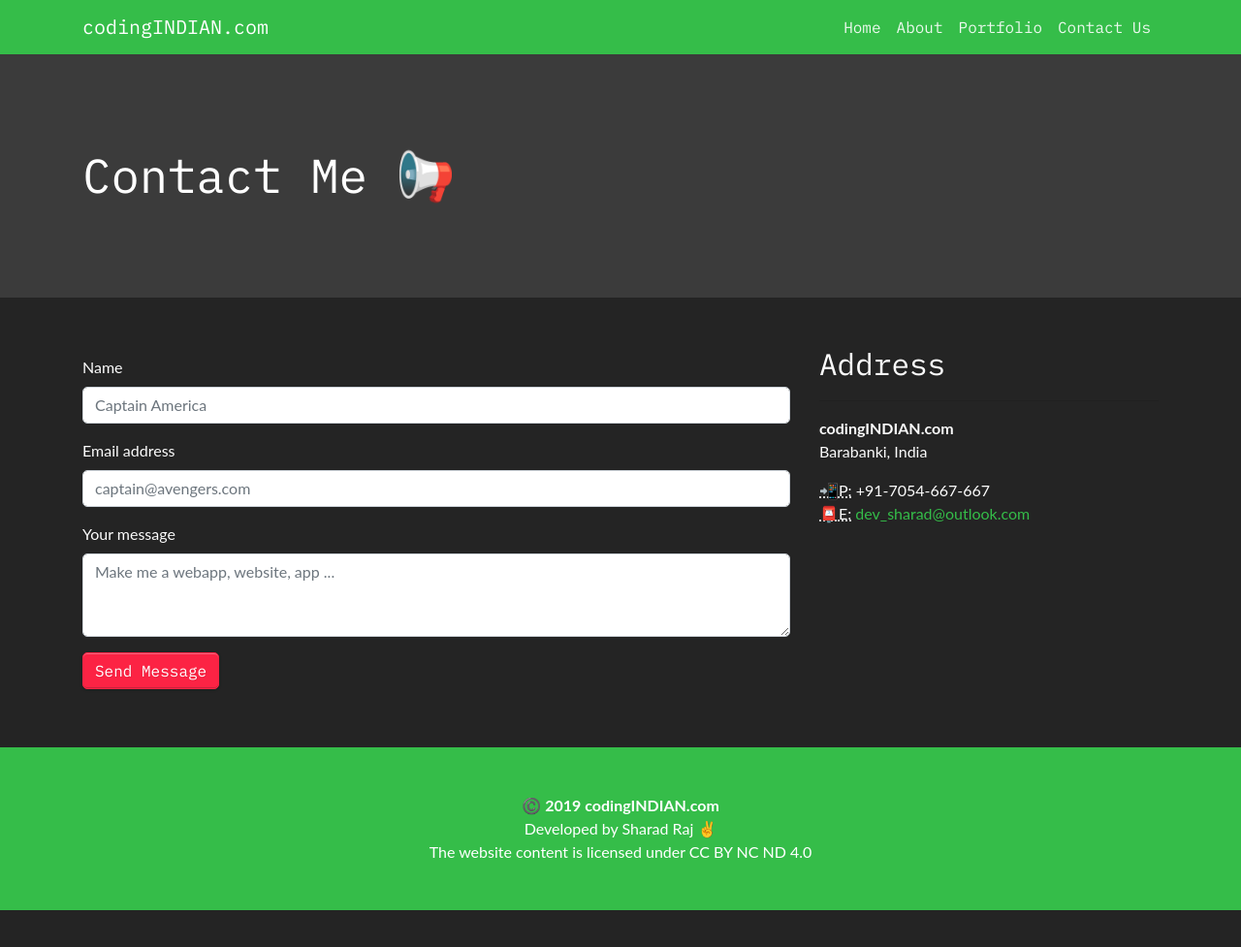
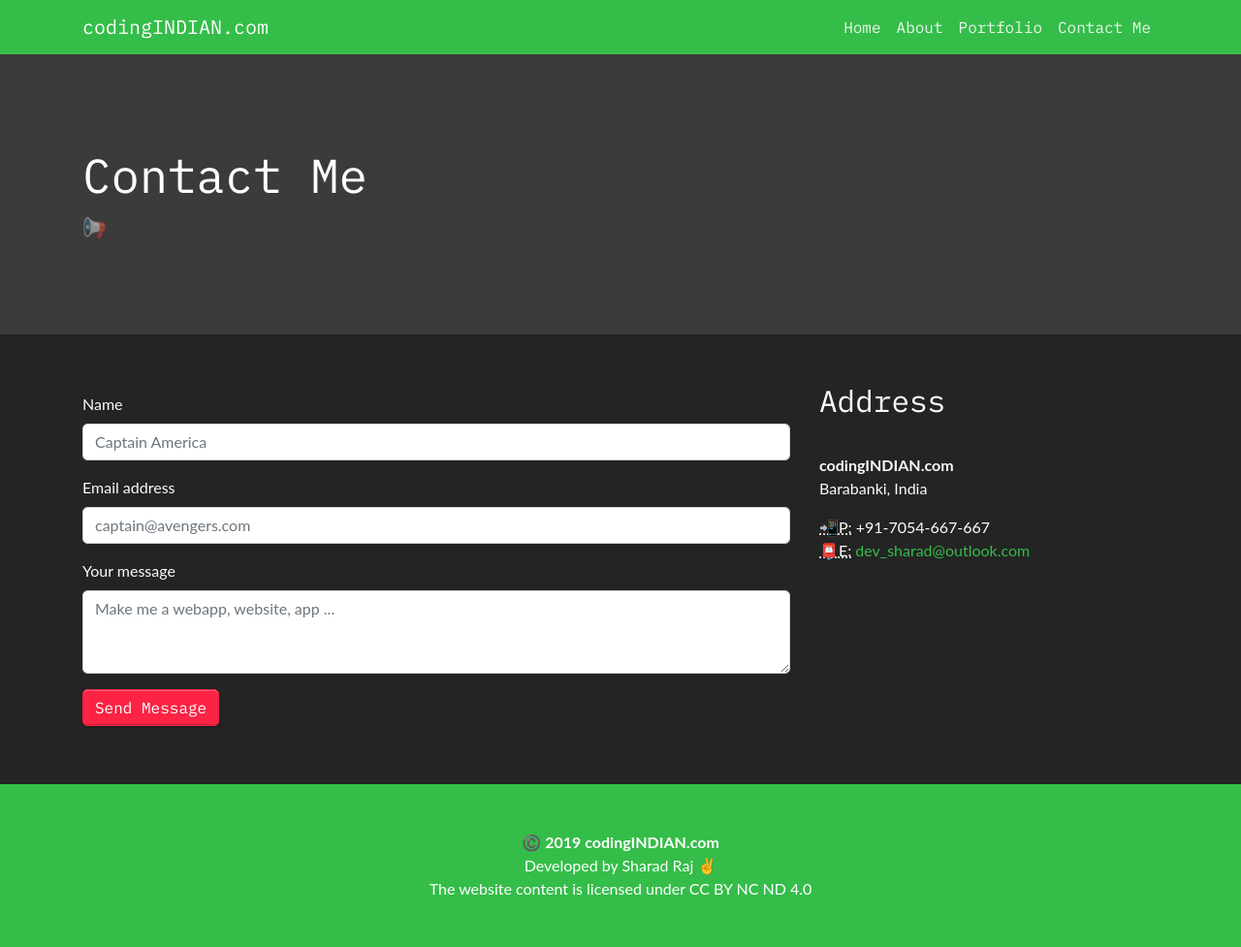
Before and after one commit to sharadcodes/sharadcodes.github.io, a Jekyll site: the page built from contact.md, in a window 1280 px wide. Shown: the whole page at 97% size. Built offline with Jekyll 4.4.1, drawn with Linux system fonts in a browser that asks for light colours; emoji names are drawn with the system emoji font; before the commit the page ends 939 px from its top, so only the background shows below that.

Commit message:
Updated nav and emoji

```diff
--- a/_data/nav.yml
+++ b/_data/nav.yml
@@ -5,5 +5,5 @@ toc:
     url: /about
   - title: Portfolio
     url: /portfolio
-  - title: Contact Us
+  - title: Contact Me
     url: /contact
--- a/contact.html
+++ b/contact.md
@@ -1,6 +1,6 @@
 ---
-title: "Contact Me :loudspeaker:"
-subtitle: ""
+title: "Contact Me"
+subtitle: ":loudspeaker:"
 layout: page_with_sidebar
 ---
 
```
Also changed, not shown: categories.md (renamed from categories.html).
